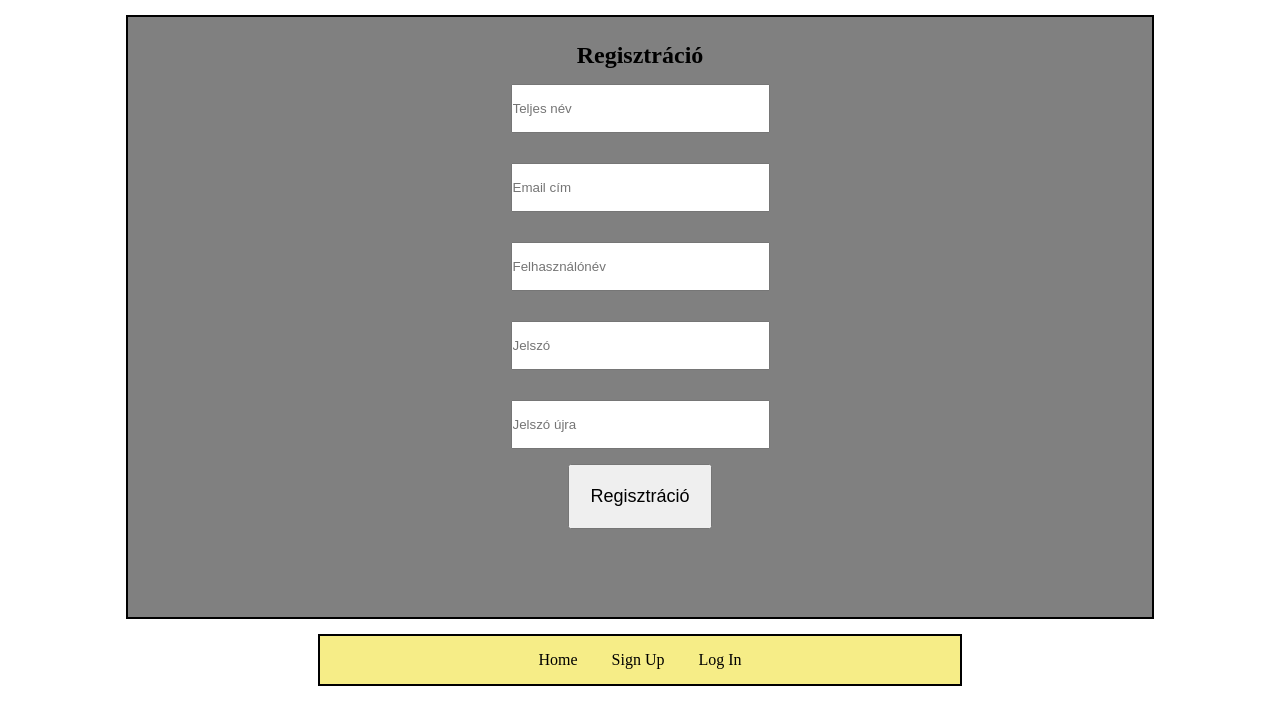
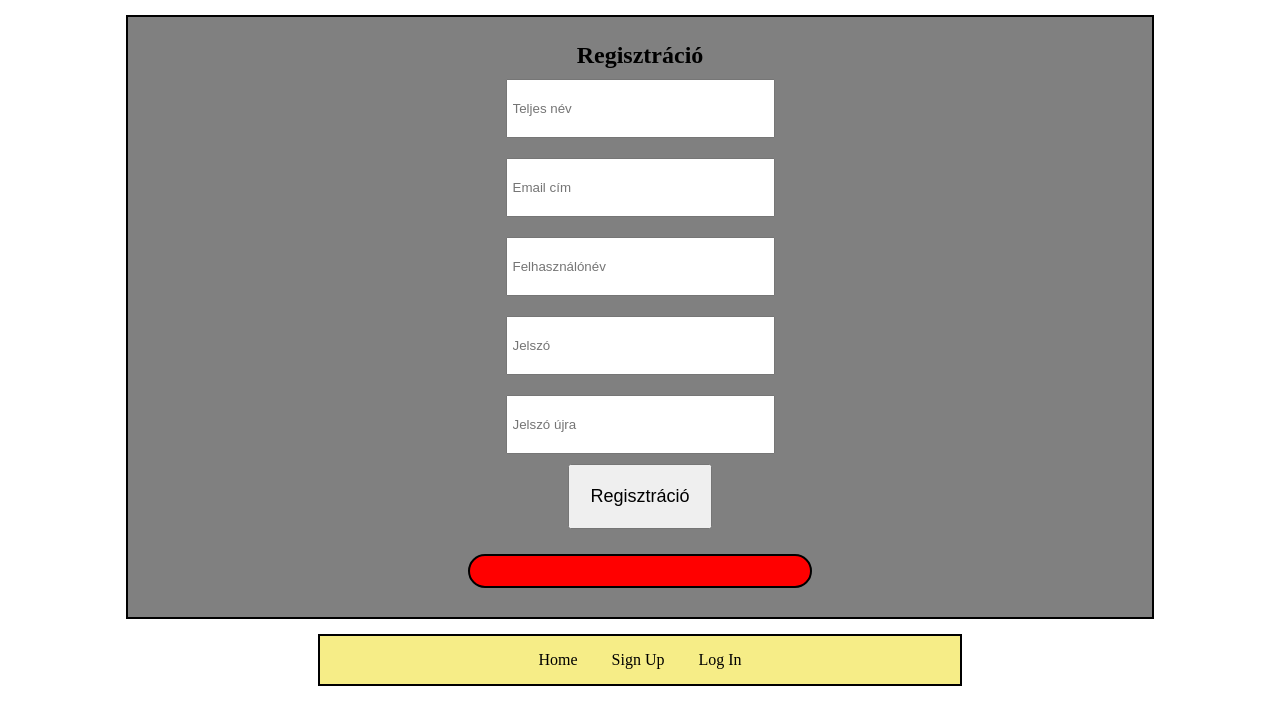
Before and after one commit to badzso-boop/penzugy_weboldal, a PHP site: page /signup.php in a window 1280 px wide. Shown: the part 97-800 px from the top of the page. Run offline with PHP 8.4, Linux system fonts and the light colour scheme.

Commit message:
style of the page

```diff
--- a/css/style.css
+++ b/css/style.css
@@ -116,7 +116,8 @@
 
 .form
 {
-    margin: 15px;
+    margin: 10px;
+    padding: 5px;
     height: 45px;
     width: 255px;
 }
@@ -137,7 +138,12 @@
 
 .wrong
 {
-    margin: 25px;
+    margin: 25px auto;
+    padding-top: 5px;
+    width: 35%;
+    height: 25px;
+    border: 2px solid;
+    border-radius: 25px;
     background-color: red;
     text-transform: uppercase;
 }
```
